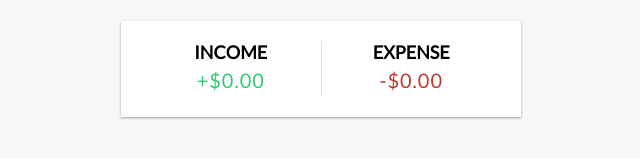
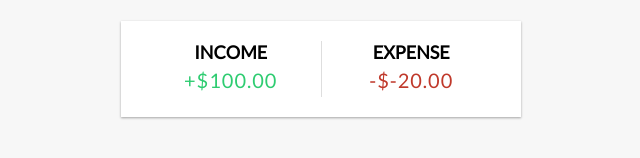
Before and after one commit to FabioAugustoRodrigues/vue-expense-tracker, a Vue app: page / in a window 1280 px wide. Shown: the part 150-308 px from the top of the page, without its empty margins (319-959 px from the left). Built offline with nearby package versions, Linux system fonts and the light colour scheme.

Commit message:
get the income and expense values

```diff
--- a/src/App.vue
+++ b/src/App.vue
@@ -3,7 +3,7 @@
 
   <div class="container">
     <Balance :total="total"></Balance>
-    <IncomeExpenses></IncomeExpenses>
+    <IncomeExpenses :income="income" :expenses="expenses"></IncomeExpenses>
     <TransactionList :transactions="transactions"></TransactionList>
     <AddTransaction></AddTransaction>
   </div>
@@ -19,13 +19,35 @@
 import { ref, computed } from 'vue';
 
 const transactions = ref([
-        { id: 1, text: 'Flower', amount: -20},
-        { id: 2, text: 'Salary', amount: 100}
+  { id: 1, text: 'Flower', amount: -20 },
+  { id: 2, text: 'Salary', amount: 100 }
 ]);
 
+// get total
 const total = computed(() => {
   return transactions.value.reduce((acc, transaction) => {
-      return acc+transaction.amount;
+    return acc + transaction.amount;
   }, 0);
 });
+
+// get income
+const income = computed(() => {
+  return transactions.value
+    .filter((transaction) => transaction.amount > 0)
+    .reduce((acc, transaction) => {
+      return acc + transaction.amount;
+    }, 0)
+    .toFixed(2);
+});
+
+// get expenses
+const expenses = computed(() => {
+  return transactions.value
+    .filter((transaction) => transaction.amount < 0)
+    .reduce((acc, transaction) => {
+      return acc + transaction.amount;
+    }, 0)
+    .toFixed(2);
+});
+
 </script>
--- a/src/components/IncomeExpenses.vue
+++ b/src/components/IncomeExpenses.vue
@@ -6,7 +6,7 @@
             </h4>
 
             <p id="money-plus" class="money plus">
-                +$0.00
+                +${{ income }}
             </p>
         </div>
 
@@ -16,8 +16,23 @@
             </h4>
 
             <p id="money-minus" class="money minus">
-                -$0.00
+                -${{ expenses }}
             </p>
         </div>
     </div>
 </template>
+
+<script setup>
+import { defineProps } from 'vue';
+
+const props = defineProps({
+    income: {
+        type: Number,
+        required: true
+    },
+    expenses: {
+        type: Number,
+        required: true
+    }
+});
+</script>
```
Lines whose indentation alone changed are shown as unchanged.
